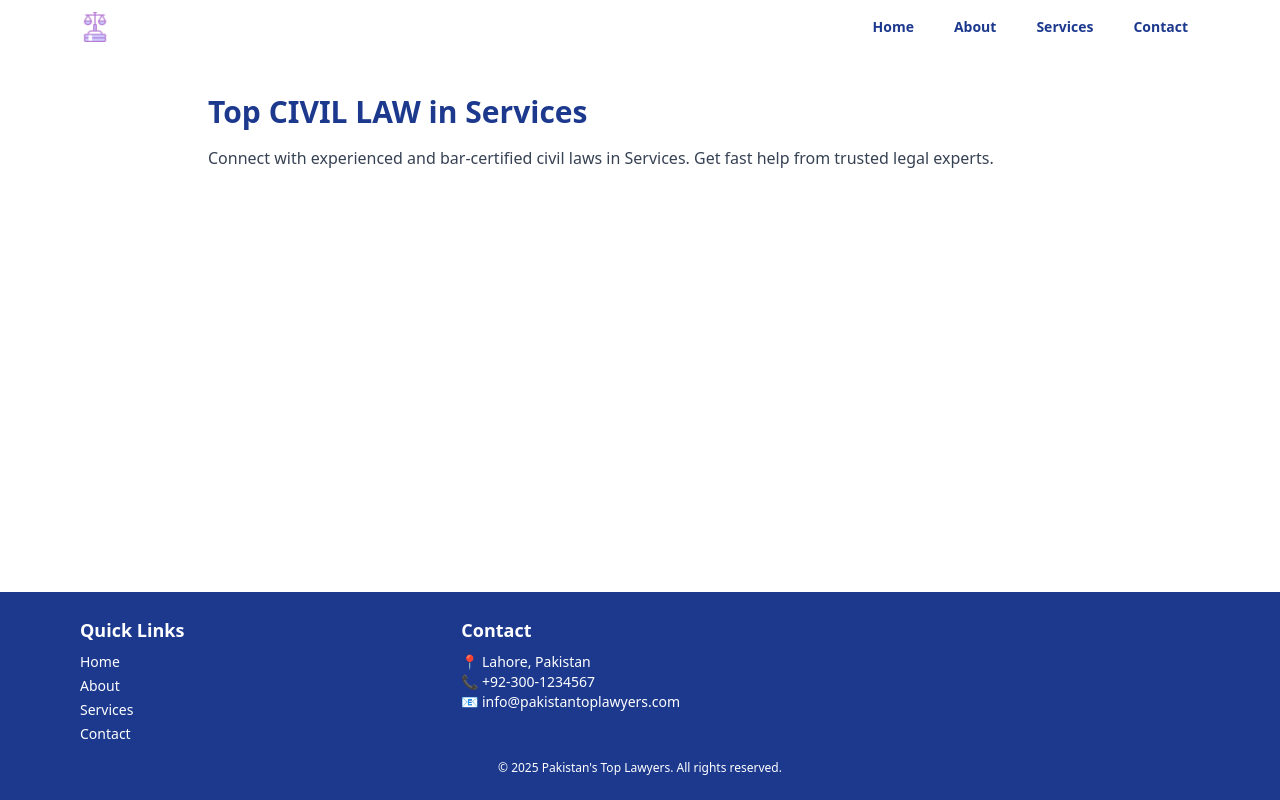
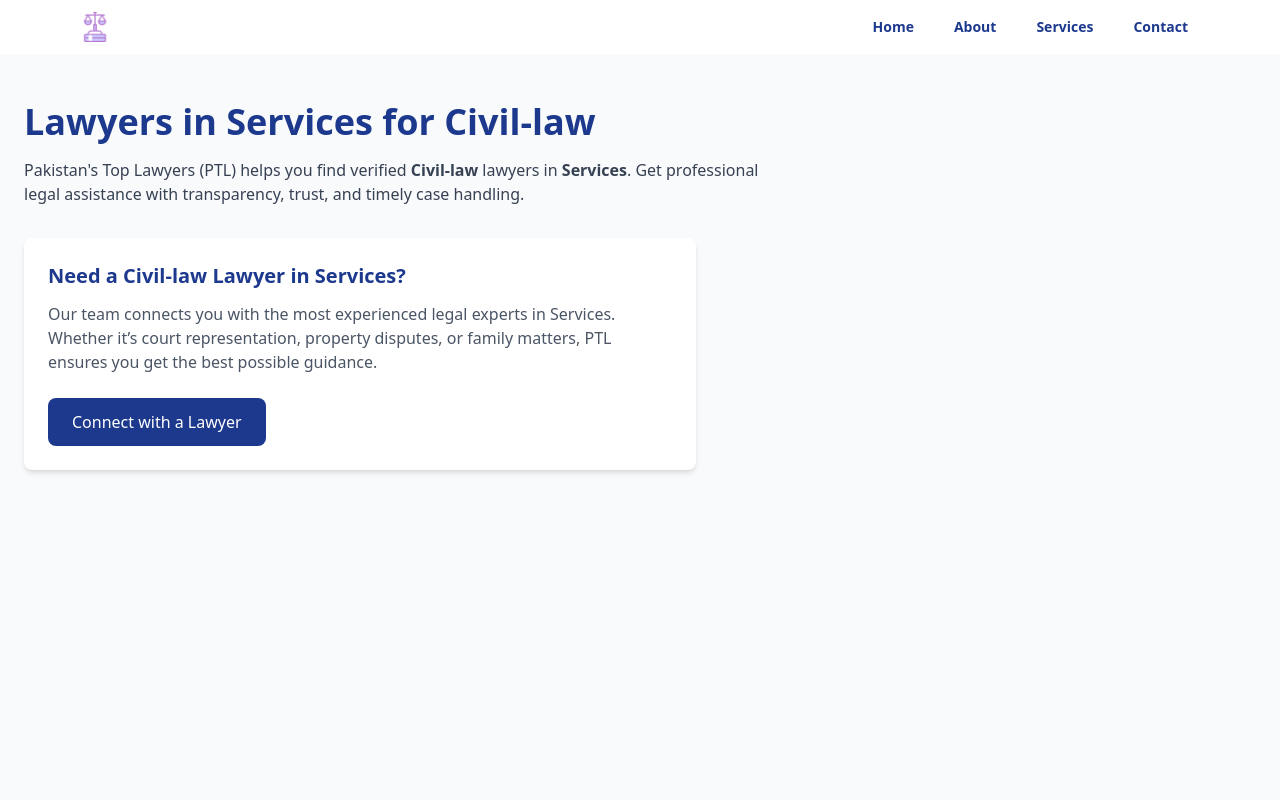
Before and after one commit to Farooqghauri/ptl, a Next.js app: page /services/civil-law in a window 1280 px wide. Shown: the top 800 px of the page. Built offline with nearby package versions, Linux system fonts and the light colour scheme.

Commit message:
Fix dynamic route params typing for [city]/[service] page

```diff
--- a/src/app/[city]/[service]/page.tsx
+++ b/src/app/[city]/[service]/page.tsx
@@ -1,23 +1,49 @@
+"use client";
 
-
-
-function capitalize(text: string) {
-  return text.charAt(0).toUpperCase() + text.slice(1);
+interface PageProps {
+  params: {
+    city: string;
+    service: string;
+  };
 }
 
-export default async function LawyerPage({ params }: { params: { city: string; service: string } }) {
-  const city = capitalize(params.city);
-  const service = params.service.replace("-", " ").toUpperCase();
+export default function ServicePage({ params }: PageProps) {
+  const { city, service } = params;
+
+  // Capitalize city and service names for nicer display
+  const formattedCity = city.charAt(0).toUpperCase() + city.slice(1);
+  const formattedService = service.charAt(0).toUpperCase() + service.slice(1);
 
   return (
-    <main className="max-w-4xl mx-auto px-4 py-10">
-      <h1 className="text-3xl font-bold text-blue-900">
-        Top {service} in {city}
+    <main className="min-h-screen bg-gray-50 px-6 py-12">
+      {/* Page Header */}
+      <h1 className="text-3xl md:text-4xl font-bold text-blue-900">
+        Lawyers in {formattedCity} for {formattedService}
       </h1>
 
-      <p className="mt-4 text-gray-700">
-        Connect with experienced and bar-certified {service.toLowerCase()}s in {city}. Get fast help from trusted legal experts.
+      {/* Intro Text */}
+      <p className="mt-4 text-gray-700 max-w-3xl">
+        Pakistan&apos;s Top Lawyers (PTL) helps you find verified{" "}
+        <strong>{formattedService}</strong> lawyers in{" "}
+        <strong>{formattedCity}</strong>. Get professional legal assistance
+        with transparency, trust, and timely case handling.
       </p>
+
+      {/* CTA Section */}
+      <div className="mt-8 bg-white shadow-md rounded-lg p-6 max-w-2xl">
+        <h2 className="text-xl font-semibold text-blue-900 mb-3">
+          Need a {formattedService} Lawyer in {formattedCity}?
+        </h2>
+        <p className="text-gray-600">
+          Our team connects you with the most experienced legal experts in{" "}
+          {formattedCity}. Whether it’s court representation, property
+          disputes, or family matters, PTL ensures you get the best possible
+          guidance.
+        </p>
+        <button className="mt-6 bg-blue-900 text-white px-6 py-3 rounded-lg hover:bg-blue-800 transition">
+          Connect with a Lawyer
+        </button>
+      </div>
     </main>
   );
 }
```
